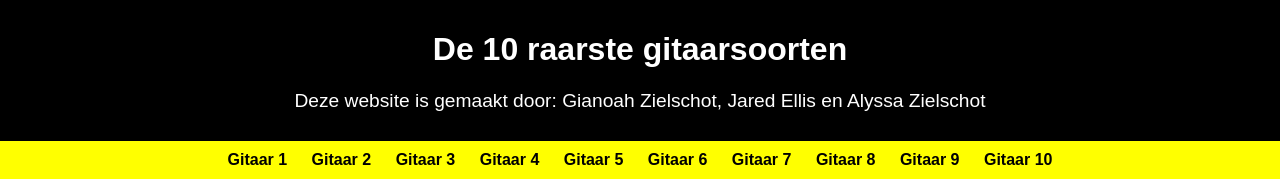
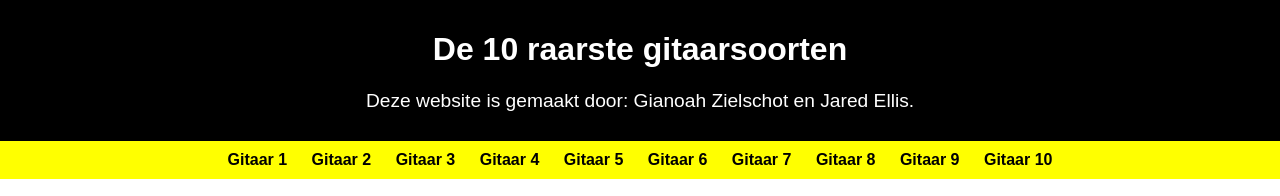
Before and after one commit to StraightAlto/Jared-Info-Project, a plain HTML site: page index.html in a window 1280 px wide. Shown: the top 196 px of the page. Drawn offline with Linux system fonts and the light colour scheme.

Commit message:
Update index.html

```diff
--- a/index.html
+++ b/index.html
@@ -62,7 +62,7 @@
 <body>
   <header>
     <h1>De 10 raarste gitaarsoorten</h1>
-    <p>Deze website is gemaakt door: Gianoah Zielschot, Jared Ellis en Alyssa Zielschot</p>
+    <p>Deze website is gemaakt door: Gianoah Zielschot en Jared Ellis.</p>
   </header>
   <nav>
     <a href="#guitar1">Gitaar 1</a>
```
